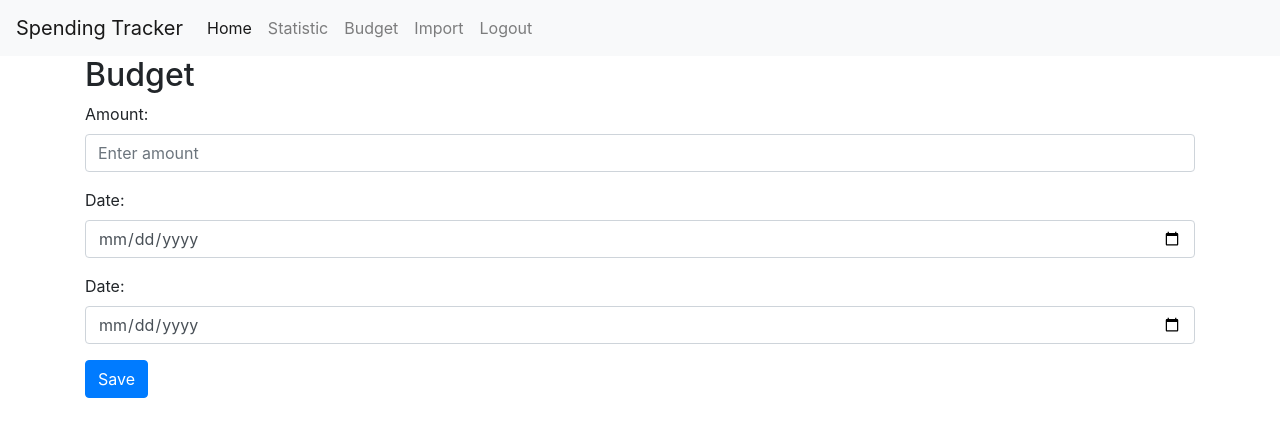
After one commit to wiezq/finance_tracker, a Flask app: template templates/budget.html in a window 1280 px wide. The commit adds this page. Shown: the top 437 px of the page. Run offline with Flask 3, Linux system fonts and the light colour scheme; the template is opened without the code that fills it, so the values that code supplies are empty; some libraries are stand-ins or nearby versions.

Commit message:
Fixed minor bugs

```diff
--- a/app.py
+++ b/app.py
@@ -5,8 +5,8 @@ from werkzeug.exceptions import NotFound
 from flask import Flask, Response, request, render_template, session, redirect, url_for
 from flask_session import Session
 from config import AppConfig
-from models import db, Note, User
-from plotter import *
+from models import db, Note, User, Income, Budget
+from plotter import plot_chart
 from matplotlib.backends.backend_agg import FigureCanvasAgg as FigureCanvas
 
 from utils import import_csv
@@ -14,6 +14,7 @@ from utils import import_csv
 # CONFIG
 # TODO: reorganise here
 app = Flask(__name__)
+FILE_DIR = "temp_files"
 app.config.from_object(AppConfig)
 Session(app)
 db.init_app(app)
@@ -31,10 +32,24 @@ def login_required(f):
     return decorated_function
 
 
-# ROUTES
 @app.errorhandler(NotFound)
 def handle_not_found(error):
-    return redirect("/")
+    return redirect("/menu")
+
+
+@app.route("/import", methods=["GET", "POST"])
+@login_required
+def import_csv_file():
+    if request.method == "POST" and request.files["file"]:
+        file = request.files["file"]
+        if file.filename.endswith(".csv"):
+            file_path = f"{FILE_DIR}/{session.get('user_id')}.csv"
+            file.save(file_path, )
+            import_csv(file_path, session.get("user_id"), db)
+            return redirect("/")
+        else:
+            return render_template("import.html", msg="File must be a CSV file")
+    return render_template("import.html")
 
 
 @app.route('/plot/<string:start_date>/<string:end_date>/<string:chart_type>.png', methods=['GET'])
@@ -48,8 +63,6 @@ def get_chart(chart_type, start_date, end_date):
     notes = Note.query.filter(Note.user_id == session.get("user_id"), Note.date >= start_date,
                               Note.date <= end_date).all()
 
-    if notes is None:
-        print("NONE ****************************88")
     fig = plot_chart(chart_type, notes)
     output = io.BytesIO()
     FigureCanvas(fig).print_png(output)
@@ -75,20 +88,81 @@ def statistic():
     return render_template("statistic.html", start_date=None, end_date=None)
 
 
-@app.route('/', methods=["GET"])
+def get_total_amount(notes, incomes):
+    total_amount = 0
+    for income in incomes:
+        total_amount += income.amount
+    for note in notes:
+        total_amount -= note.amount
+    return total_amount
+
+
+def get_spend_within_budget(notes, budget):
+    date_from = budget.date_from
+    date_to = budget.date_to
+    total_spend = 0
+    for note in notes:
+        if date_from <= note.date <= date_to:
+            total_spend += note.amount
+    return total_spend
+
+
+@app.route('/menu/', defaults={'msg': None})
+@app.route('/menu/<string:msg>')
 @login_required
-def menu():
-    msg = ''
+def menu(msg):
+    # Get page number from query parameter (default to 1 if not present)
+    notes_page = request.args.get('notes_page', 1, type=int)
+    income_page = request.args.get('income_page', 1, type=int)
 
-    # Get page number from query parameter (default to 1 if not present)
-    page = request.args.get('page', 1, type=int)
+    # Get notes and incomes for the current page
+    notes = Note.query.filter_by(user_id=session.get("user_id")).order_by(Note.date.desc()).paginate(page=notes_page,
+                                                                                                     per_page=5)
+    incomes = Income.query.filter_by(user_id=session.get("user_id")).order_by(Income.date.desc()).paginate(
+        page=income_page, per_page=5)
 
-    # Get notes for the current page
-    notes = Note.query.filter_by(user_id=session.get("user_id")).order_by(Note.date.desc()).paginate(page=page,
-                                                                                                     per_page=5)
-    for note in notes:
+    budget = Budget.query.filter_by(user_id=session.get("user_id")).first()
+    total_amount = get_total_amount(notes.items, incomes.items)
+    spent_within_budget_dates = get_spend_within_budget(notes, budget)
+
+    for note in notes.items:
         note.date = note.date.strftime('%d-%m-%Y')
-    return render_template('index.html', msg=msg, notes=notes)
+
+    for income in incomes.items:
+        income.date = income.date.strftime('%d-%m-%Y')
+
+    budget.date_from = budget.date_from.strftime('%d-%m-%Y')
+    budget.date_to = budget.date_to.strftime('%d-%m-%Y')
+    return render_template('index.html', msg=msg, notes=notes, incomes=incomes,
+                           total_amount=total_amount, budget=budget, spent_within_budget=spent_within_budget_dates)
+
+
+@app.route('/budget', methods=["GET"])
+def render_budget():
+    budget = Budget.query.filter_by(user_id=session.get("user_id")).first()
+    return render_template("budget.html", msg=None, budget=budget)
+
+
+@login_required
+@app.route('/save_budget', methods=['POST'])
+def save_budget():
+    if request.form["amount"] and request.form["date_from"] and request.form["date_to"]:
+        if Budget.query.filter_by(user_id=session.get("user_id")).first() is not None:
+            budget = Budget.query.filter_by(user_id=session.get("user_id")).first()
+            return render_template("budget.html", msg="You already have a budget", budget=budget)
+        user_id = session.get("user_id")
+        amount = request.form["amount"]
+        date_from = request.form["date_from"]
+        date_to = request.form["date_to"]
+        date_from = datetime.strptime(date_from, '%Y-%m-%d')
+        date_to = datetime.strptime(date_to, '%Y-%m-%d')
+        new_note = Budget(amount=amount,
+                          date_from=date_from,
+                          date_to=date_to,
+                          user_id=user_id)
+        db.session.add(new_note)
+        db.session.commit()
+    return redirect("/")
 
 
 @login_required
@@ -102,9 +176,15 @@ def delete_note(id):
 
 
 @login_required
-@app.route('/save', methods=['POST'])
+@app.route('/save_expenses', methods=['POST'])
 def save_note():
     if request.form["category"] and request.form["amount"] and request.form["date"]:
+        notes = Note.query.filter_by(user_id=session.get("user_id")).all()
+        income = Income.query.filter_by(user_id=session.get("user_id")).all()
+        total_amount = get_total_amount(notes=notes, incomes=income)
+        if total_amount - int(request.form["amount"]) < 0:
+            return redirect(f"/menu/You don't have enough money to spend")
+
         user_id = session.get("user_id")
         type = request.form["category"]
         amount = request.form["amount"]
@@ -116,6 +196,26 @@ def save_note():
                         date=date,
                         user_id=user_id,
                         description=description)
+        db.session.add(new_note)
+        db.session.commit()
+    return redirect("/")
+
+
+@login_required
+@app.route('/save_income', methods=['POST'])
+def save_income():
+    if request.form["category"] and request.form["amount"] and request.form["date"]:
+        user_id = session.get("user_id")
+        type = request.form["category"]
+        amount = request.form["amount"]
+        date = request.form["date"]
+        date = datetime.strptime(date, '%Y-%m-%d')
+        description = request.form["description"]
+        new_note = Income(type=type,
+                          amount=amount,
+                          date=date,
+                          user_id=user_id,
+                          description=description)
         db.session.add(new_note)
         db.session.commit()
     return redirect("/")
@@ -174,7 +274,7 @@ def login():
 @app.route('/logout', methods=['GET', 'POST'])
 @login_required
 def logout():
-    session["user_id"] = None
+    session.pop("user_id", None)
     return redirect("/")
 
 
--- a/plotter.py
+++ b/plotter.py
@@ -1,11 +1,7 @@
 import calendar
 
-import numpy as np
 from matplotlib import pyplot as plt
 from matplotlib.figure import Figure
-
-from models import Note
-from flask import session
 from collections import defaultdict
 
 
@@ -78,7 +74,6 @@ def plot_chart_by_categories(notes):
     axis.set_ylabel('Total Amount Spent')
     axis.set_title('Spending by Category')
 
-
     return fig
 
 
--- a/templates/base.html
+++ b/templates/base.html
@@ -36,14 +36,21 @@
                 <a class="nav-link" href="/statistic">Statistic</a>
             </li>
             <li class="nav-item">
+                <a class="nav-link" href="/budget">Budget</a>
+            </li>
+            <li class="nav-item">
+                <a class="nav-link" href="/import">Import</a>
+            </li>
+            <li class="nav-item">
                 <a class="nav-link" href="/logout">Logout</a>
             </li>
-
         </ul>
     </div>
 </nav>
 {% block s %}{% endblock %}
 {% block b %}{% endblock %}
+{% block c %}{% endblock %}
+{% block budget %}{% endblock %}
 
 </body>
 </html>
--- /dev/null
+++ b/templates/budget.html
@@ -0,0 +1,39 @@
+{% extends "base.html" %}
+{% block budget %}
+    <div class="container">
+        {% if msg %}
+            <div class="row">
+                <div class="col">
+                    <div class="alert alert-warning" role="alert">
+                        {{ msg }}
+                    </div>
+                </div>
+            </div>
+        {% endif %}
+
+        <h2>Budget</h2>
+        <form action="/save_budget" method="POST">
+            <div class="form-group">
+                <label for="amount">Amount:</label>
+                <input type="number" class="form-control" id="amount" placeholder="Enter amount" name="amount">
+            </div>
+            <div class="form-group">
+                <label for="date">Date:</label>
+                <input type="date" class="form-control date" id="date" name="date_from">
+            </div>
+            <div class="form-group">
+                <label for="date">Date:</label>
+                <input type="date" class="form-control date" id="date" name="date_to">
+            </div>
+            <button type="submit" class="btn btn-primary">Save</button>
+        </form>
+
+    </div>
+    <div class="container">
+        {% if budget %}
+            <p>Amount: {{ budget.amount }}</p>
+            <p>From: {{ budget.date_from }}</p>
+            <p>To: {{ budget.date_to }}</p>
+        {% endif %}
+    </div>
+{% endblock %}
--- a/templates/layout.html
+++ b/templates/layout.html
@@ -3,7 +3,7 @@
 <head>
     <meta charset="UTF-8">
     <title>Title</title>
-<link rel= "stylesheet" type= "text/css" href= "{{ url_for('static',filename='styles/login.css') }}">
+    <link rel="stylesheet" type="text/css" href="{{ url_for('static',filename='styles/login.css') }}">
 </head>
 <body class="align">
 {% block y %}{% endblock %}
--- a/utils.py
+++ b/utils.py
@@ -1,3 +1,4 @@
+import os
 from datetime import datetime
 
 import pandas
@@ -17,3 +18,4 @@ def import_csv(file_name, user_id, db):
                         user_id=user_id)
         db.session.add(new_note)
     db.session.commit()
+    os.remove(file_name)
```
Also changed, not shown: models.py (+20 -0 lines), templates/import.html (added, +24 -0 lines), templates/index.html (+114 -10 lines).
